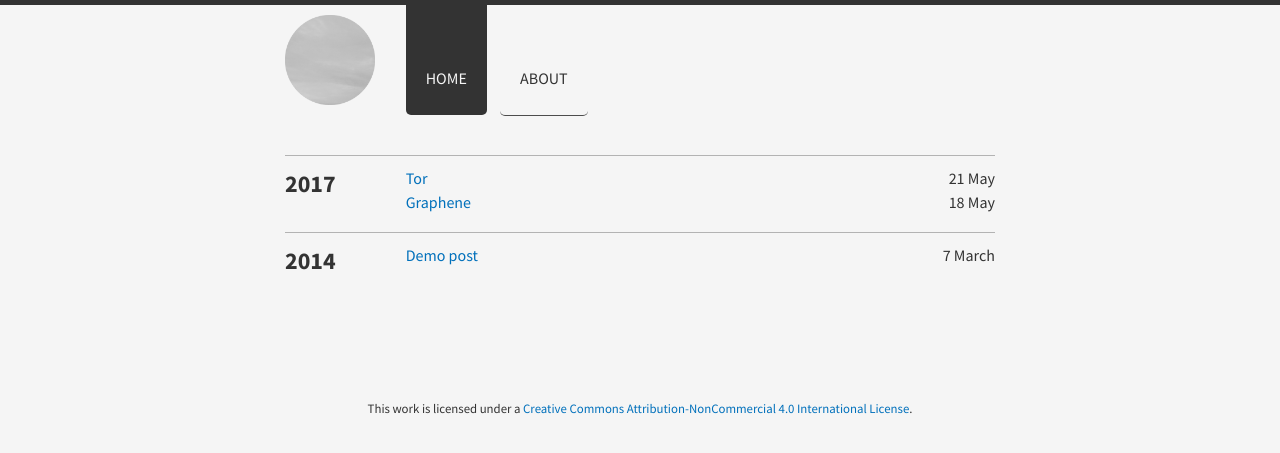
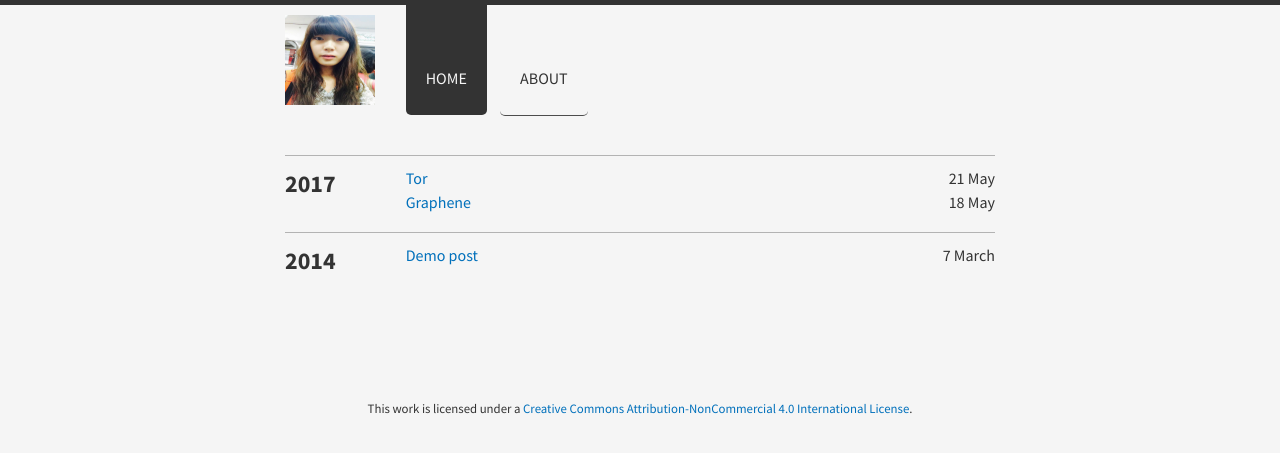
Before and after one commit to leesera/leesera.github.com, a Jekyll site: the page built from index.html, in a window 1280 px wide. Shown: the top 453 px of the page. Built offline with Jekyll 4.4.1, drawn with Linux system fonts in a browser that asks for light colours; nearby versions of some CDN libraries.

Commit message:
Add my picture

```diff
--- a/_layouts/default.html
+++ b/_layouts/default.html
@@ -9,7 +9,7 @@
         <div class="col span_2 center">
           <!-- TODO: add baseurl to the logo link -->
           <a href="{{ site.url }}" id="logo" title="{{ site.title }}"
-             style="background-image: url({{site.baseurl}}/public/images/logo.png);"></a>
+             style="background-image: url({{site.baseurl}}/public/images/seralee.jpg);"></a>
         </div>
         {% include navigation.html %}
       </header>
```
Also changed, not shown: public/images/seralee.jpg (added).
